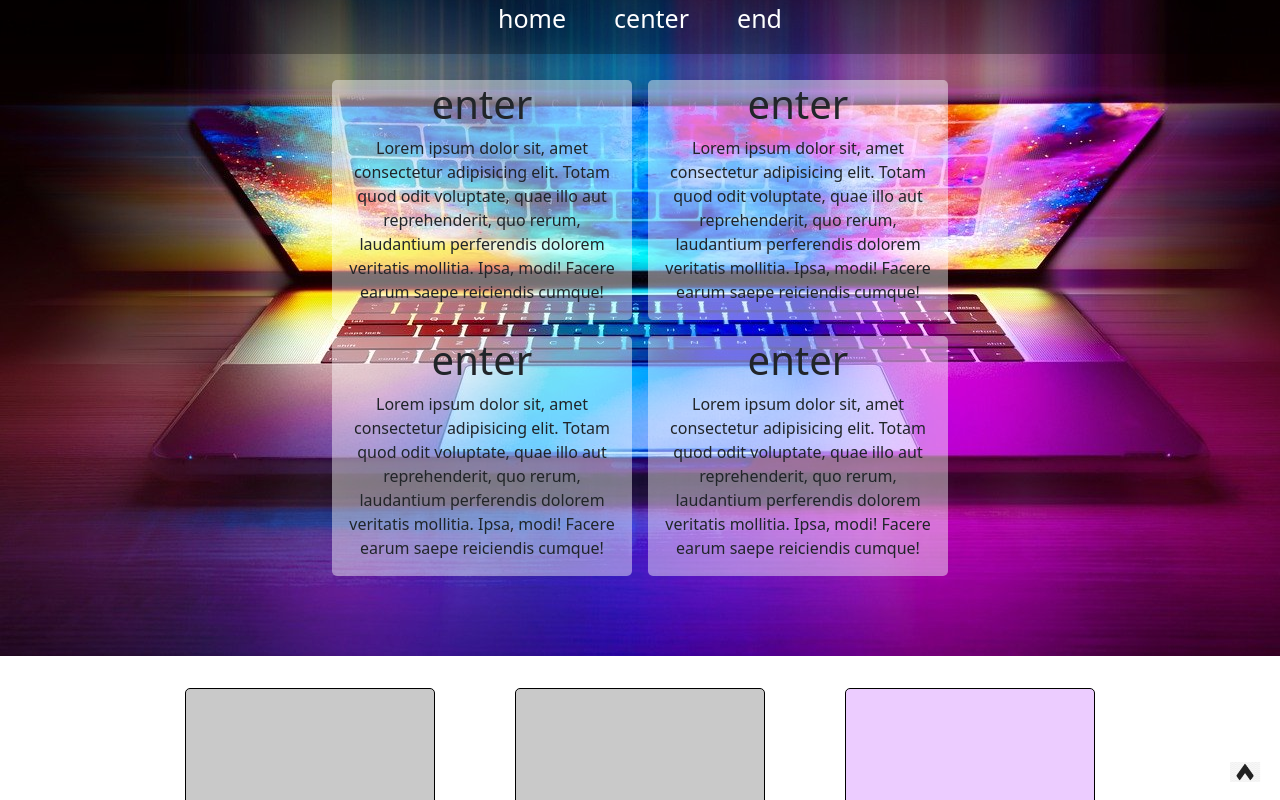
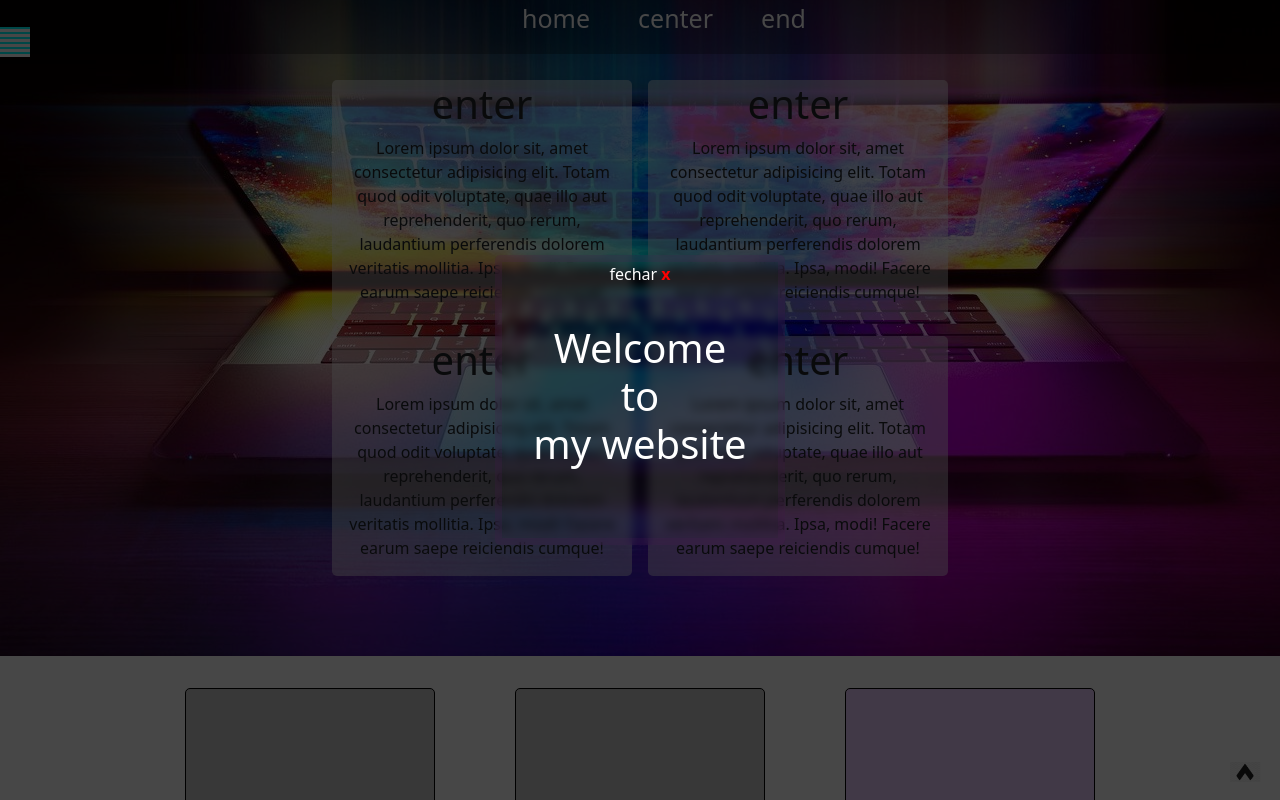
Before and after one commit to 24101999/site, a plain HTML site: page index.html in a window 1280 px wide. Shown: the top 800 px of the page. Drawn offline with nearby package versions, Linux system fonts and the light colour scheme.

Commit message:
Add files via upload

```diff
--- a/index.html
+++ b/index.html
@@ -11,9 +11,27 @@
 </head>
 
 <body>
-
     <header>
         <nav>
+            <div class="">
+                <div class="blk">
+                    <div class="fblk"></div>
+                    <div class="fblk"></div>
+                    <div class="fblk"></div>
+                    <div class="fblk"></div>
+                    <div class="fblk"></div>
+                    <div class="fblk"></div>
+                    <div class="fblk"></div>
+                </div>
+                <div class="nav-filter">
+                    <div class="filter"></div>
+                    <div class="filter"></div>
+                    <div class="filter"></div>
+                    <div class="filter"></div>
+                    <div class="filter"></div>
+                    <div class="filter"></div>
+                </div>
+            </div>
             <a href="index.html">
                 <div class="">
                     <p>home</p>
@@ -30,6 +48,14 @@
                 </div>
             </a>
         </nav>
+        <div class="preto">
+            <div class="xr">
+                <div class="xrf">
+                    <p class="closed">fechar <strong style="color: red;">x</strong></p>
+                    <h1>Welcome <br> to <br> my website</h1>
+                </div>
+            </div>
+        </div>
         <div class="blocks-header container ">
             <div class="ded-block ">
                 <div class="block-header ">
--- a/script.js
+++ b/script.js
@@ -1,26 +1,47 @@
 const op = document.querySelectorAll('.op')
 const topo = document.querySelector('.bt-top')
-const ball = document.querySelectorAll('.ball')
+const bl = document.querySelectorAll('.ball')
 const aaa = document.getElementById('a')
 const bbb = document.getElementById('b')
 const ccc = document.getElementById('c')
 const bg = document.getElementById('res')
 const bgg = document.querySelectorAll('.res')
+const tog = document.querySelector('.nav-filter')
+const blk = document.querySelector('.blk')
+const preto = document.querySelector('.preto')
+const clos = document.querySelector('.closed')
 
 const input = document.querySelector('.input-form')
 const w = window.screenY / 2
 const sc = innerHeight
 
+setTimeout(() => {
+    preto.classList.add('a')
+}, 2000);
 
+clos.addEventListener('click', () => {
+    preto.classList.remove('a')
+})
+
+
+tog.addEventListener('click', () => {
+    const x = tog.classList.toggle('active')
+    if (x) {
+        blk.style.display = "block"
+
+    } else {
+        blk.style.display = "none"
+    }
+})
 
 op.forEach(function(a, b, c) {
     c.forEach(function(x, y, z) {
-        x.addEventListener('mouseenter', function() {
+        x.addEventListener('mouseenter', () => {
             x.classList.add('active')
             x.classList.remove("desable")
             x.style.color = "#000"
         })
-        x.addEventListener('mouseleave', function() {
+        x.addEventListener('mouseleave', () => {
             x.classList.remove('active')
             x.classList.add('desable')
 
@@ -37,18 +58,18 @@ if (w) {
     topo.style.display = 'block'
 }
 
+const re = bl.forEach((a) => {
+    a.classList.remove('a')
+})
 
-ball.forEach(function(x, c, s) {
-    s.forEach((a, b, c) => {
-        a.addEventListener('click', () => {
-            x.classList.add('a')
-        })
-    })
-    s.forEach((a, b, c) => {
-        a.addEventListener('click', () => {
+bl.forEach(function(x, c, s) {
+    x.addEventListener("click", (element) => {
+        bl.forEach((a) => {
             a.classList.remove('a')
         })
+        x.classList.add('a')
     })
+
 })
 
 aaa.addEventListener('click', function() {
--- a/style.css
+++ b/style.css
@@ -6,6 +6,86 @@ header {
     display: flex;
     align-items: center;
     background-position: center;
+}
+
+.xr {
+    height: 300px;
+    ;
+    width: 300px;
+    background-color: aqua;
+    display: flex;
+    justify-content: center;
+    align-items: center;
+    border: solid rgb(255 0 0 / 0%) 5px;
+    border-radius: 5px;
+    background: none;
+}
+
+.xrf {
+    border: solid #57205a2e 7px;
+    height: 290px;
+    ;
+    width: 290px;
+    background-color: rgb(245, 245, 245);
+    display: flex;
+    align-items: center;
+    justify-content: center;
+    text-align: center;
+    border-radius: 5px;
+    background: none;
+    color: #FFF;
+    backdrop-filter: blur(5px);
+}
+
+.preto {
+    position: fixed;
+    top: 0;
+    z-index: 10;
+    left: 0;
+    display: none;
+    right: 0;
+    height: 100%;
+    background-color: #000000b8;
+    align-items: center;
+    justify-content: center;
+}
+
+.preto.a {
+    display: flex;
+}
+
+.preto p {
+    color: #fff;
+    position: absolute;
+    align-self: baseline;
+    cursor: pointer;
+}
+
+.blk {
+    height: 30rem;
+    width: 20rem;
+    position: absolute;
+    left: 0;
+    background-color: #fff;
+    display: none;
+}
+
+.nav-filter {
+    height: 30px;
+    width: 30px;
+    background-color: #fff;
+    display: flex;
+    flex-direction: column;
+    align-items: center;
+    gap: 3px;
+    position: absolute;
+    left: 0;
+}
+
+.filter {
+    height: 2px;
+    width: 100%;
+    background-color: aqua;
 }
 
 .fiot {
@@ -216,7 +296,7 @@ a {
     align-items: flex-end;
     padding-bottom: 0.5rem;
     gap: 1rem;
-    transition: 0.5s;
+    transition: 0.4s;
     background-repeat: no-repeat;
     border-radius: 5px;
 }
--- a/style2.css
+++ b/style2.css
@@ -76,6 +76,7 @@ nav :hover {
     display: flex;
     gap: 1rem;
     justify-content: center;
+    align-items: center;
 }
 
 .ded-block {
```
Also changed, not shown: index-a.html (+1 -1 lines), 1 other file.
